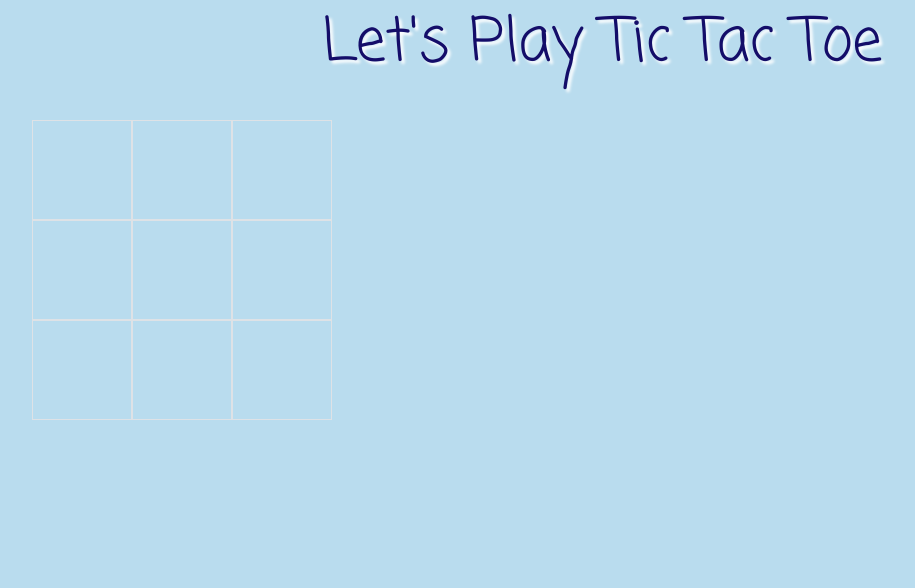
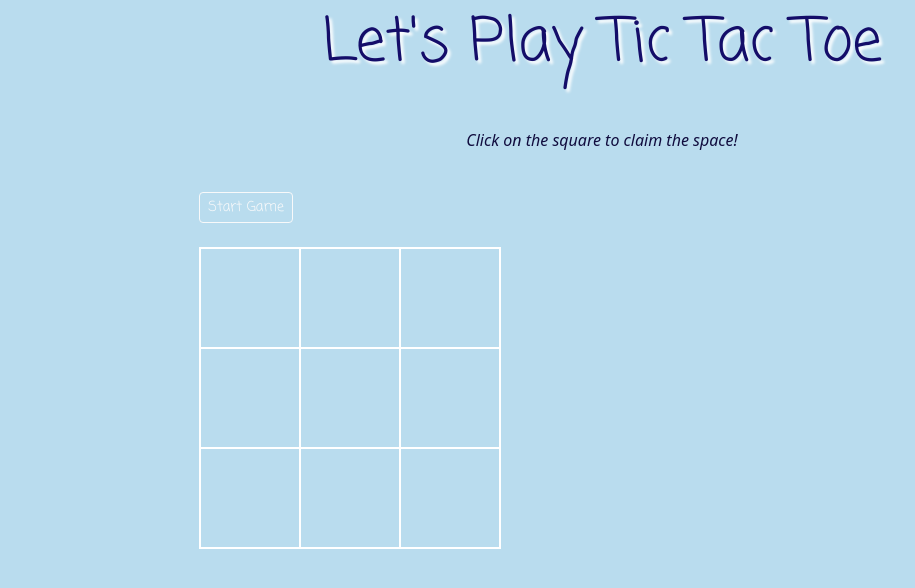
Before and after one commit to erinelise2/week11assignment, a website: page index.html in a window 1280 px wide. Shown: the whole page, without its empty margins (38-953 px from the left). Drawn offline with nearby package versions, Linux system fonts and the light colour scheme.

Commit message:
attempted to google different methods, but need to start over

```diff
--- a/index.css
+++ b/index.css
@@ -8,12 +8,40 @@
     text-shadow: 3px 3px 3px white;
 }
 
+.game-header {
+    color:rgb(16, 12, 62);
+    text-align: center;
+    font-style: italic;
+    font-weight: lighter;
+}
+
 body {
     background-color: rgb(185, 220, 238);
 }
 
-/** centering div {
+.start-btn {
+    color:rgb(51, 51, 92);
+    font-family: "Coming Soon";
+    font-size: small;
+    text-align: center;
+    align-items: center;
+}
+
+.grid-element {
+    display: grid;
+    grid-template-columns: 100px 100px 100px;
+    border: 1px, solid, white;
+    position: absolute;
+ }
+
+.cell {
+    height: 100px;
+    border: 1px solid white;
+    font-size: 50px;
     display: flex;
     justify-content: center;
     align-items: center;
+    font-family: "Coming Soon";
+    color: rgb(16, 12, 62);
+    text-shadow: 3px 3px 3px white;
 }
--- a/index.html
+++ b/index.html
@@ -8,42 +8,35 @@
     <link rel="stylesheet" href="https://fonts.googleapis.com/css?family=Coming+Soon">
     <link href="node_modules/bootstrap/dist/css/bootstrap.min.css" rel="stylesheet" />
     <link href="index.css" rel="stylesheet" />
-    <style>
-      #gridElement [class*=row] {
-        height: 100px;
-      }
-      #gridElement [class*=col] {
-        width: 100px;
-      }
-      #gridElement svg {
-        height: 75%;
-        width: 75%;
-      }
-    </style>
-</head>
+  </head>
 
 <body>
     <div>
         <h1 class="header pt-2 pb-2">Let's Play Tic Tac Toe</h1><br>
+        <p class="game-header pt-2 pb-2">Click on the square to claim the space!</p>
     </div>
 
-    <div id="gridElement" class="container grid-element text-center align-items-center">
-        <div class="row">
-            <div class="col-4 border d-flex align-items-center justify-content" id="topRight"></div>
-            <div class="col-4 border d-flex align-items-center justify-content" id="topMiddle"></div>
-            <div class="col-4 border d-flex align-items-center justify-content" id="topLeft"></div>
+    <main class="col-md-9 ms-sm-auto col-lg-10 px-md-4">
+        <div class="start-btn d-flex justify-content-between flex-wrap flex-md-nowrap align-items-center pt-3 pb-2 mb-3">
+
+          <div class="btn-toolbar mb-2 mb-md-0">
+            <div class="btn-group">
+              <button type="button" id="buttonCaptureEvents" class="btn btn-sm btn-outline-light">Start Game<span data-feather="play"></span></button>
+            </div>
+          </div>
         </div>
-        <div class="row">
-            <div class="col-4 border d-flex align-items-center justify-content" id="middleRight"></div>
-            <div class="col-4 border d-flex align-items-center justify-content" id="middleMiddle"></div>
-            <div class="col-4 border d-flex align-items-center justify-content" id="middleLeft"></div>
-        </div>
-        <div class="row">
-            <div class="col-4 border d-flex align-items-center justify-content" id="bottomRight"></div>
-            <div class="col-4 border d-flex align-items-center justify-content" id="bottomMiddle"></div>
-            <div class="col-4 border d-flex align-items-center justify-content" id="bottomLeft"></div>
-        </div>
+    <div class="grid-element">
+        <div class="cell" data-index="1"></div>
+        <div class="cell" data-index="2"></div>
+        <div class="cell" data-index="3"></div>
+        <div class="cell" data-index="4"></div>
+        <div class="cell" data-index="5"></div>
+        <div class="cell" data-index="6"></div>
+        <div class="cell" data-index="7"></div>
+        <div class="cell" data-index="8"></div>
+        <div class="cell" data-index="9"></div>
     </div>
+
 
 
 
--- a/index.js
+++ b/index.js
@@ -1,3 +1,50 @@
+let numPlays = 0;
+let currentPlayer = "X";
+let currentPlays = {
+    X: [],
+    O: []
+}
+
+const winningLines= [
+    [1, 2, 3],
+    [4, 5, 6],
+    [7, 8, 9],
+    [1, 4, 7],
+    [2, 5, 8],
+    [3, 6, 9],
+    [1, 5, 9],
+    [3, 5, 7]
+]
+
+
+$(document).ready(function (){
+    $('.cell').on('click', function() {
+        numPlays ++
+        $(this).text(currentPlayer);
+        currentPlays[currentPlayer].push(parseInt($(this).attr('data-index')));
+
+        if (isWinner()) {
+            alert('Winner: ' + currentPlayer);
+        }
+
+        currentPlayer = (currentPlayer === 'X') ? 'O' : 'X'
+    })
+})
+
+function isWinner() {
+    if (numPlays < 5)
+        return;
+}
+
+for (let i=0; i <winningLines.length; i++) {
+    let isWinner = true;
+    for (let j=0; j < winningLines[i].length; j++) {
+        if($.inArray(winningLines[i][j], currentPlayer[currentPlayer])<0) {
+            isWinner = false;
+            break;
+        }
+    }
+}
 // things from WAR GAME that may help with play...
 
 class Player {
```
